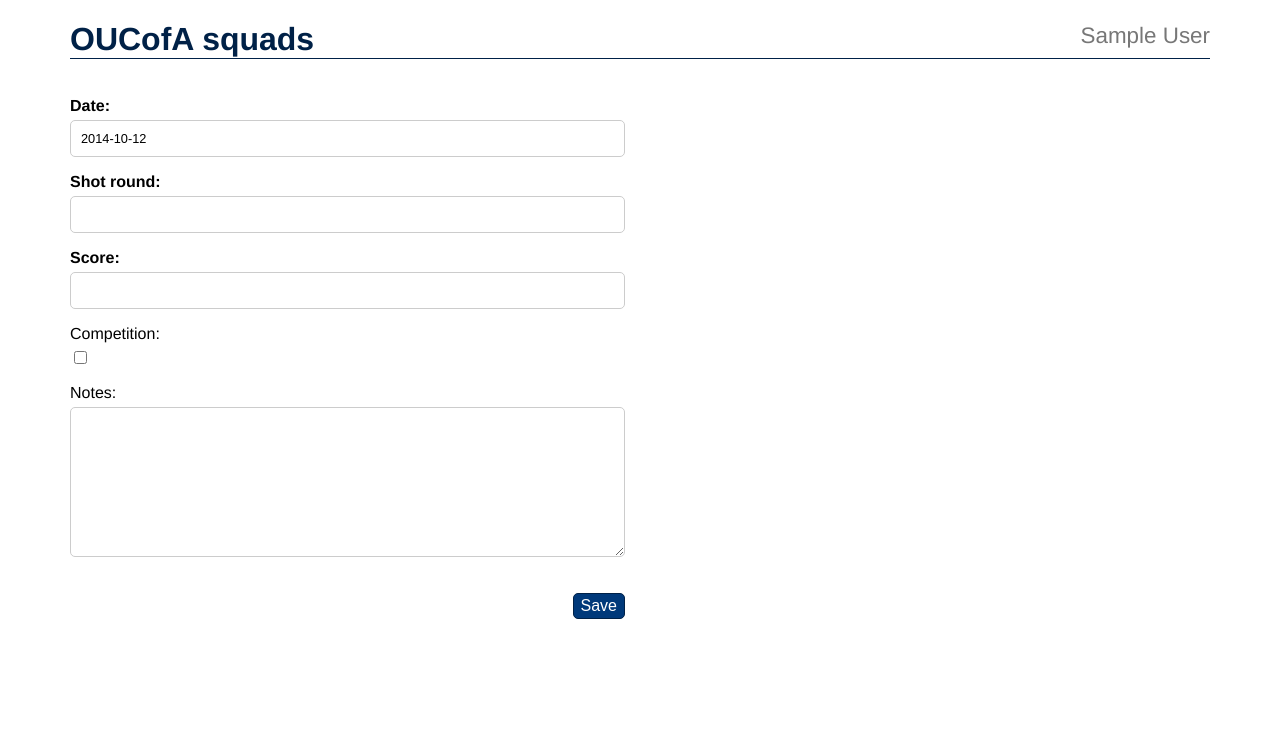
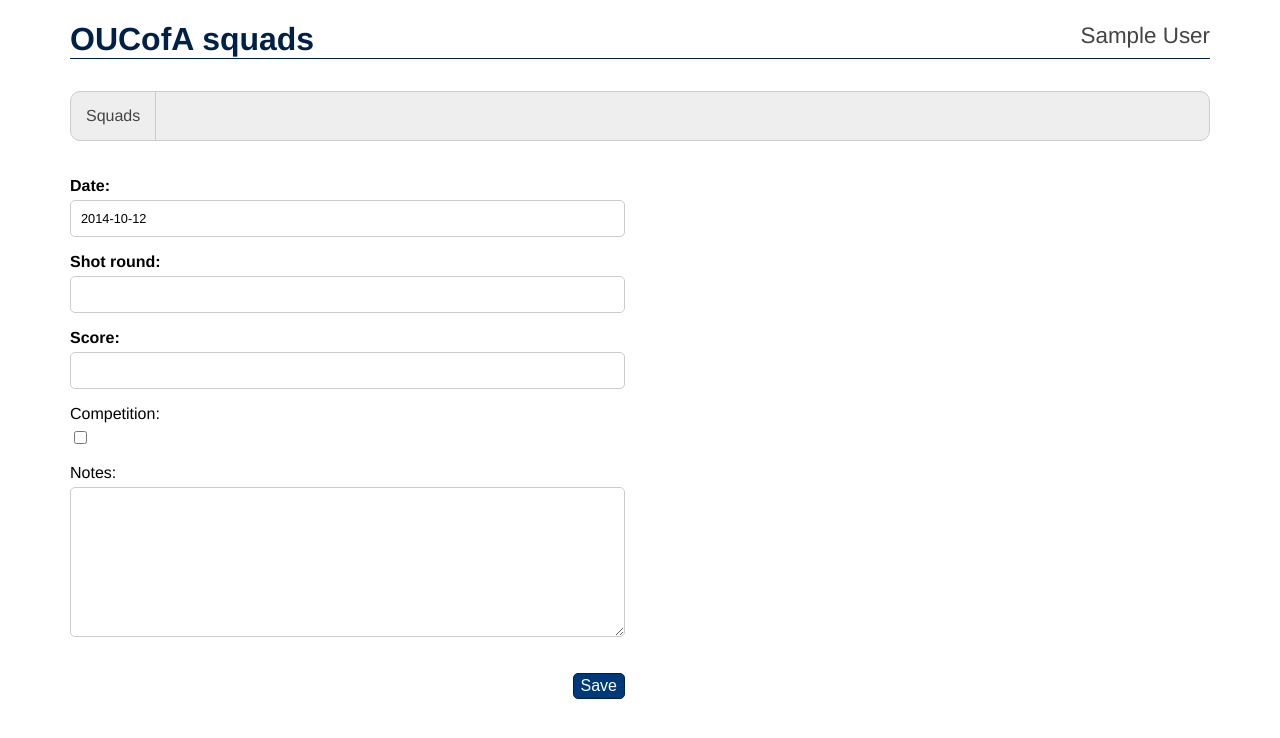
Before and after one commit to mjtamlyn/squads, a Django app: page /scores/add/ in a window 1280 px wide. Shown: the top 738 px of the page. Run offline with Django 3.2, Linux system fonts and the light colour scheme; the visitor is signed in with stand-in values (Sample User, id 1); some libraries are stand-ins or nearby versions.

Commit message:
Add Squad, custom user model.
fixes #10.

```diff
--- a/sass/_colors.sass
+++ b/sass/_colors.sass
@@ -2,5 +2,5 @@ $oxford: #002147
 $light-blue: #B2D7F3
 $light-grey: #eee
 $grey: #ccc
-$grey-text: #777
+$grey-text: #444
 $red: #822B32
--- /dev/null
+++ b/sass/_nav.sass
@@ -0,0 +1,26 @@
+nav
+  background-color: $light-grey
+  border: 1px solid $grey
+  color: $grey-text
+  +border-radius(10px)
+  margin: 10px 0
+  overflow: hidden
+
+  ul
+    display: block
+    margin: 0
+    padding: 0
+
+  li
+    display: inline-block
+    margin: 0
+    border-right: 1px solid $grey
+
+    a
+      display: block
+      padding: 15px
+
+      &:hover,
+      &:active,
+      &.active
+        background-color: darken($grey, 5%)
--- a/sass/_typography.sass
+++ b/sass/_typography.sass
@@ -15,3 +15,13 @@ h1, h2, h3, h4, h5, h6
 a
   text-decoration: none
   color: inherit
+
+ul
+  display: block
+  margin: 0
+  padding: 0
+
+li
+  display: block
+  margin: 0
+  padding: 0
--- a/sass/base.sass
+++ b/sass/base.sass
@@ -4,6 +4,7 @@
 @import 'layout'
 @import 'typography'
 @import 'forms'
+@import nav
 
 .session,
 .score
@@ -29,3 +30,11 @@ span.competition
     margin: 0
     label
       display: inline
+
+.user-list
+  li
+    +clearfix
+    margin-bottom: 10px
+  img
+    float: left
+    margin-right: 10px
--- a/squads/models.py
+++ b/squads/models.py
@@ -1,5 +1,21 @@
 from django.conf import settings
+from django.contrib.auth.models import AbstractUser
 from django.db import models
+
+
+class Squad(models.Model):
+    name = models.CharField(max_length=200)
+    description = models.TextField(blank=True, default='')
+
+    def __unicode__(self):
+        return self.name
+
+
+class User(AbstractUser):
+    squad = models.ForeignKey(Squad, blank=True, null=True)
+
+    def uid(self):
+        return self.social_auth.get(provider='facebook').uid
 
 
 class TrainingCategory(models.Model):
--- a/squads/settings.py
+++ b/squads/settings.py
@@ -61,6 +61,8 @@ STATICFILES_DIRS = (os.path.join(BASE_DIR, 'static'),)
 
 
 # Apps
+AUTH_USER_MODEL = 'squads.User'
+SOCIAL_AUTH_USER_MODEL = 'squads.User'
 AUTHENTICATION_BACKENDS = (
     'social_auth.backends.facebook.FacebookBackend',
     'django.contrib.auth.backends.ModelBackend',
--- a/squads/templates/base.html
+++ b/squads/templates/base.html
@@ -16,6 +16,15 @@
             </div>
         </header>
         <div class="container">
+            <div class="row">
+                <div class="col6">
+                    <nav>
+                        <ul>
+                            <li><a href="{% url 'squads' %}">Squads</a></li>
+                        </ul>
+                    </nav>
+                </div>
+            </div>
             {% block content %}
             {% endblock %}
         </div>
--- a/squads/urls.py
+++ b/squads/urls.py
@@ -6,6 +6,8 @@ from . import views
 
 urlpatterns = patterns('',
     url('^$', views.Home.as_view(), name='home'),
+
+    url('^squads/$', views.SquadList.as_view(), name='squads'),
 
     url('^sessions/$', views.SessionList.as_view(), name='session-list'),
     url('^sessions/add/$', views.SessionAdd.as_view(), name='session-add'),
--- a/squads/views.py
+++ b/squads/views.py
@@ -6,7 +6,7 @@ from django.views.generic import TemplateView, ListView, CreateView, UpdateView,
 from braces.views import LoginRequiredMixin
 
 from .forms import ScoreForm, SessionLogForm
-from .models import Score, SessionLog
+from .models import Score, SessionLog, Squad
 
 
 class Home(LoginRequiredMixin, TemplateView):
@@ -19,6 +19,11 @@ class Home(LoginRequiredMixin, TemplateView):
                 ).filter(date__gt=last_week).order_by('-date')
         context['scores'] = Score.objects.filter(user=self.request.user).order_by('-date')[:5]
         return context
+
+
+class SquadList(LoginRequiredMixin, ListView):
+    model = Squad
+    template_name = 'squads.html'
 
 
 class SessionList(LoginRequiredMixin, ListView):
--- a/static/css/base.css
+++ b/static/css/base.css
@@ -116,7 +116,7 @@ h1, h2, h3, h4, h5, h6 {
   *zoom: 1;
 }
 h1 small, h2 small, h3 small, h4 small, h5 small, h6 small {
-  color: #777777;
+  color: #444444;
   font-weight: normal;
   font-size: 70%;
   margin-top: 2px;
@@ -125,6 +125,18 @@ h1 small, h2 small, h3 small, h4 small, h5 small, h6 small {
 a {
   text-decoration: none;
   color: inherit;
+}
+
+ul {
+  display: block;
+  margin: 0;
+  padding: 0;
+}
+
+li {
+  display: block;
+  margin: 0;
+  padding: 0;
 }
 
 .btn {
@@ -199,6 +211,36 @@ textarea {
   resize: vertical;
 }
 
+nav {
+  background-color: #eeeeee;
+  border: 1px solid #cccccc;
+  color: #444444;
+  -webkit-border-radius: 10px;
+  -moz-border-radius: 10px;
+  -ms-border-radius: 10px;
+  -o-border-radius: 10px;
+  border-radius: 10px;
+  margin: 10px 0;
+  overflow: hidden;
+}
+nav ul {
+  display: block;
+  margin: 0;
+  padding: 0;
+}
+nav li {
+  display: inline-block;
+  margin: 0;
+  border-right: 1px solid #cccccc;
+}
+nav li a {
+  display: block;
+  padding: 15px;
+}
+nav li a:hover, nav li a:active, nav li a.active {
+  background-color: #bfbfbf;
+}
+
 .session,
 .score {
   background-color: #eeeeee;
@@ -216,7 +258,7 @@ span.competition {
   font-size: 70%;
   background-color: #b2d7f3;
   border: 1px solid #86c0ec;
-  color: #777777;
+  color: #444444;
   padding: 3px 5px;
   -webkit-border-radius: 3px;
   -moz-border-radius: 3px;
@@ -237,3 +279,13 @@ span.competition {
 .inline .delete label {
   display: inline;
 }
+
+.user-list li {
+  overflow: hidden;
+  *zoom: 1;
+  margin-bottom: 10px;
+}
+.user-list img {
+  float: left;
+  margin-right: 10px;
+}
```
Also changed, not shown: squads/admin.py (+11 -1 lines), squads/templates/squads.html (added, +21 -0 lines), squads/migrations/0001_initial.py, squads/migrations/0002_auto_20141012_0757.py (deleted), squads/migrations/0002_squad_description.py, squads/migrations/0003_auto_20141012_0804.py (deleted), squads/migrations/0004_auto_20141012_0818.py (deleted).
